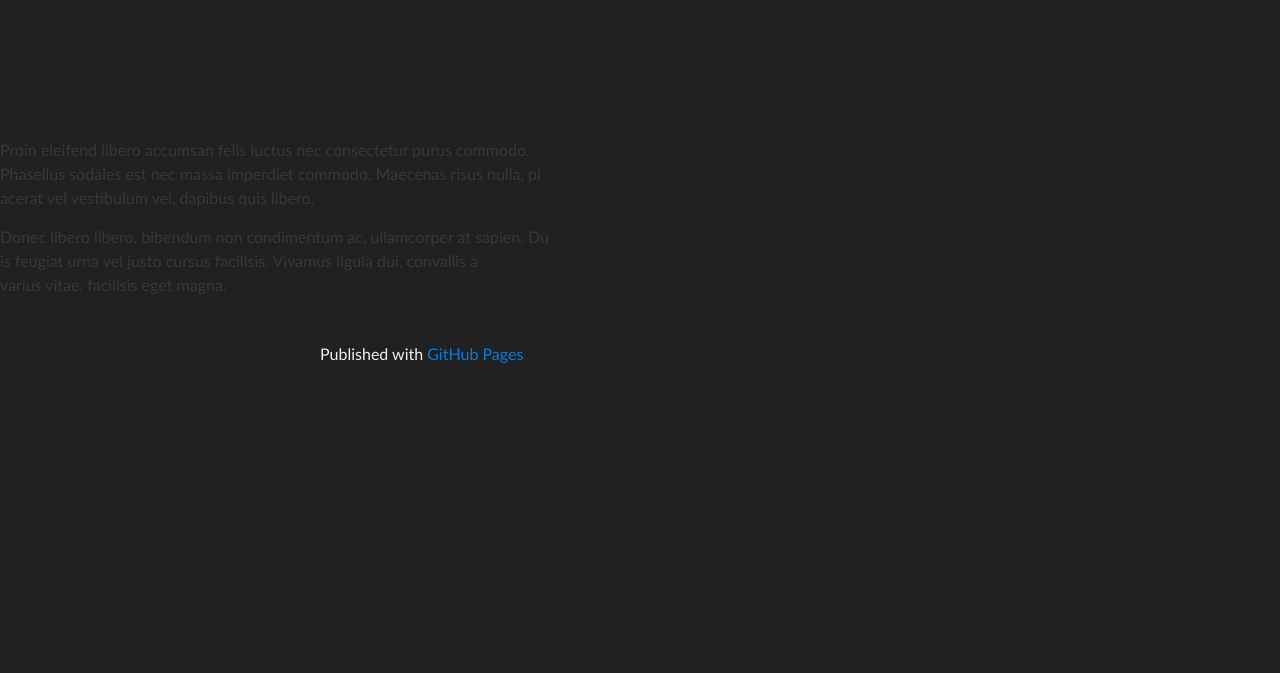
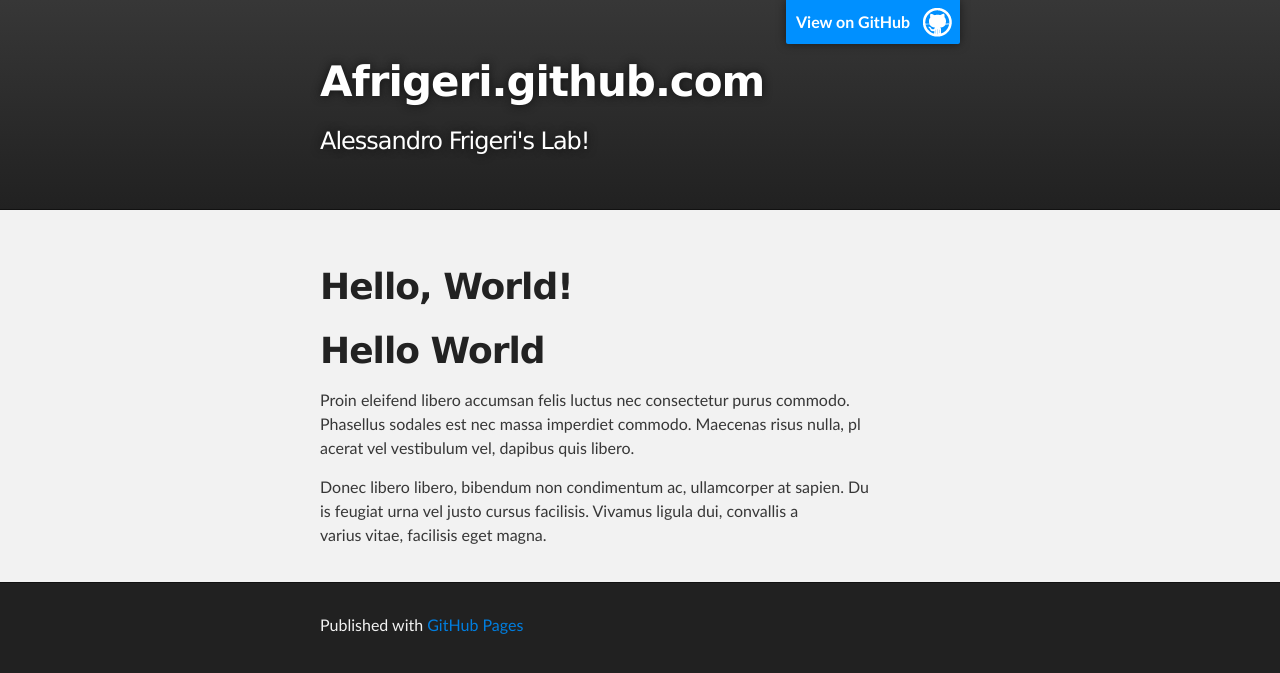
Before and after one commit to afrigeri/afrigeri.github.com, a Jekyll site: the page built from index.md, in a window 1280 px wide. Shown: the top 673 px of the page. Built offline with Jekyll 4.4.1, drawn with Linux system fonts in a browser that asks for light colours; Markdown is read by kramdown in place of the engine named in the settings.

Commit message:
aggiornamento di default

```diff
--- a/_layouts/default.html
+++ b/_layouts/default.html
@@ -1,20 +1,39 @@
 <!DOCTYPE html>
+<html>
+
   <head>
-        <title>{% if page.title %}{{ page.title }} | {% endif %}Il mio sito</title>
-
     <meta charset='utf-8' />
     <meta http-equiv="X-UA-Compatible" content="chrome=1" />
     <meta name="description" content="Afrigeri.github.com : Alessandro Frigeri's Lab!" />
+
     <link rel="stylesheet" type="text/css" media="screen" href="stylesheets/stylesheet.css">
 
+    <title>Afrigeri.github.com</title>
   </head>
 
+  <body>
 
+    <!-- HEADER -->
+    <div id="header_wrap" class="outer">
+        <header class="inner">
+          <a id="forkme_banner" href="https://github.com/afrigeri">View on GitHub</a>
 
-    </head>
-    <body>
+          <h1 id="project_title">Afrigeri.github.com</h1>
+          <h2 id="project_tagline">Alessandro Frigeri's Lab!</h2>
+
+        </header>
+    </div>
+
+    <!-- MAIN CONTENT -->
+    <div id="main_content_wrap" class="outer">
+      <section id="main_content" class="inner">
+
       {% if page.title %}<h1>{{ page.title }}</h1>{% endif %}
-        <div>{{ content }}</div>
+
+      {{ content }}
+
+      </section>
+    </div>
 
     <!-- FOOTER  -->
     <div id="footer_wrap" class="outer">
```
Lines whose indentation alone changed are shown as unchanged.
